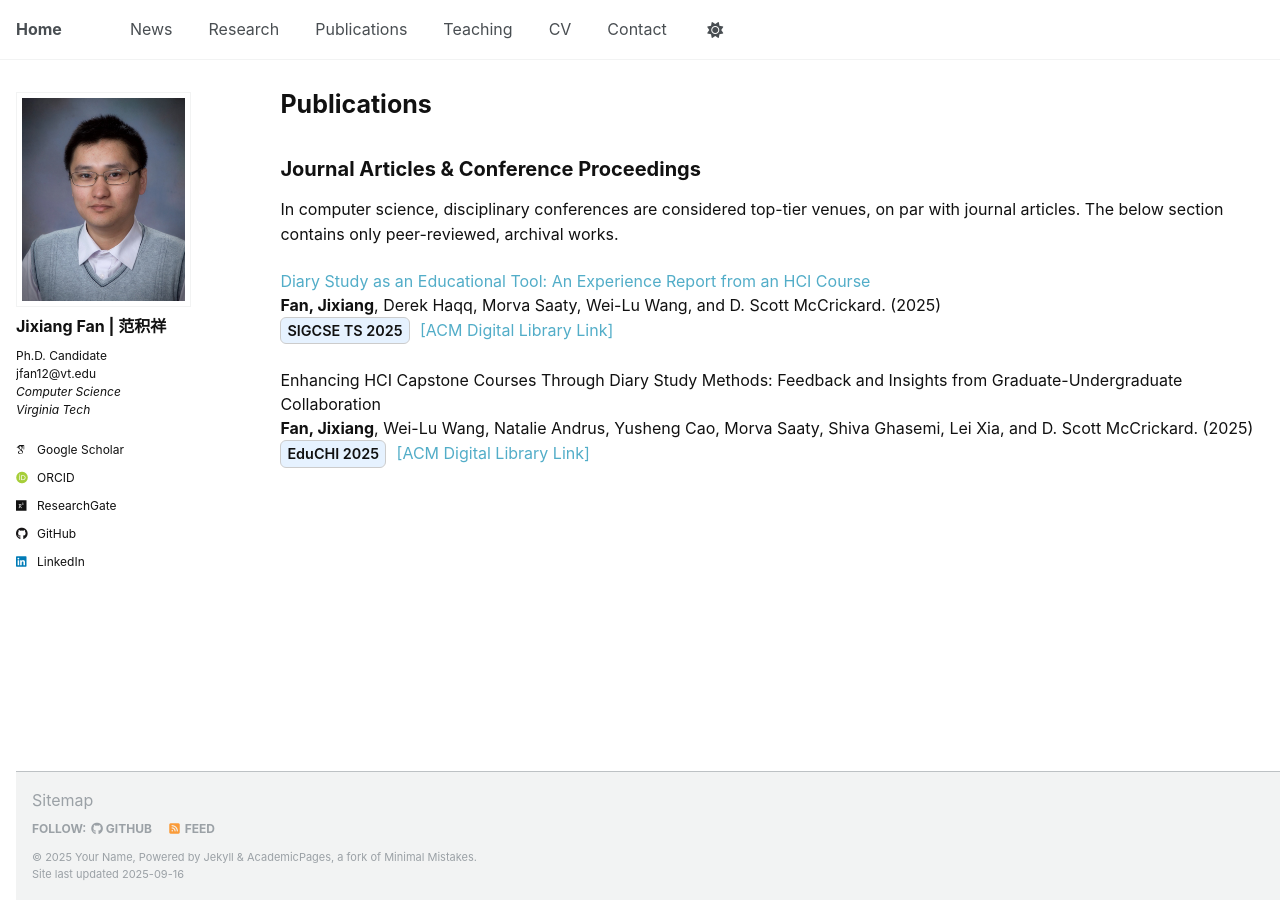
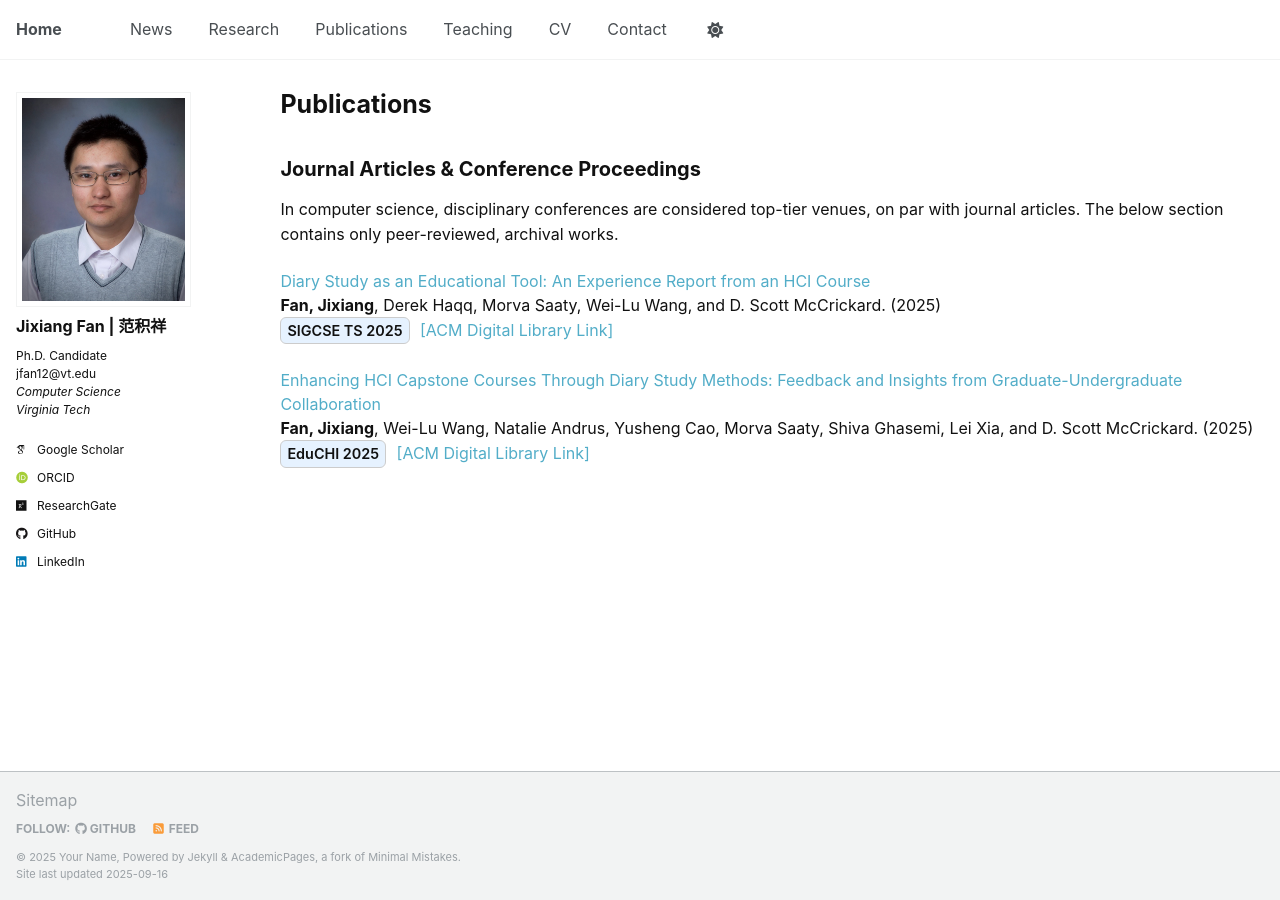
Before and after one commit to JixiangFan/web, a Jekyll site: the page built from _pages/publications.html, in a window 1280 px wide. Built offline with Jekyll 4.4.1, drawn with Linux system fonts in a browser that asks for light colours; some web fonts are replaced.

Commit message:
Update publications.html

```diff
--- a/_pages/publications.html
+++ b/_pages/publications.html
@@ -74,15 +74,21 @@ archival works.
 </div>
 
 <div class="pub-entry">
-Enhancing HCI Capstone Courses Through Diary Study Methods: Feedback and Insights from Graduate-Undergraduate Collaboration<br>
-<Strong>Fan, Jixiang</Strong>, Wei-Lu Wang, Natalie Andrus, Yusheng Cao, Morva Saaty, Shiva Ghasemi, Lei Xia, and D. Scott McCrickard. (2025)<br>
-<span style="display:inline-block; padding:2px 6px; font-size:90%;
-             font-weight:600; border:1px solid #ccc; border-radius:6px;
-             background:#e6f2ff; margin-right:6px;">
-  EduCHI 2025
-</span>
-<a href="https://dl.acm.org/doi/10.1145/3742901.3742917">[ACM Digital Library Link]</a>
+  <a href="https://dl.acm.org/doi/pdf/10.1145/3742901.3742917">
+    Enhancing HCI Capstone Courses Through Diary Study Methods: Feedback and Insights from Graduate-Undergraduate Collaboration
+  </a><br>
 
+  <strong>Fan, Jixiang</strong>, Wei-Lu Wang, Natalie Andrus, Yusheng Cao, Morva Saaty,
+  Shiva Ghasemi, Lei Xia, and D. Scott McCrickard. (2025)<br>
+
+  <span style="display:inline-block; padding:2px 6px; font-size:90%;
+               font-weight:600; border:1px solid #ccc; border-radius:6px;
+               background:#e6f2ff; margin-right:6px;">
+    EduCHI 2025
+  </span>
+
+  <a href="https://dl.acm.org/doi/10.1145/3742901.3742917">[ACM Digital Library Link]</a>
+</div>
 
 
 
```
